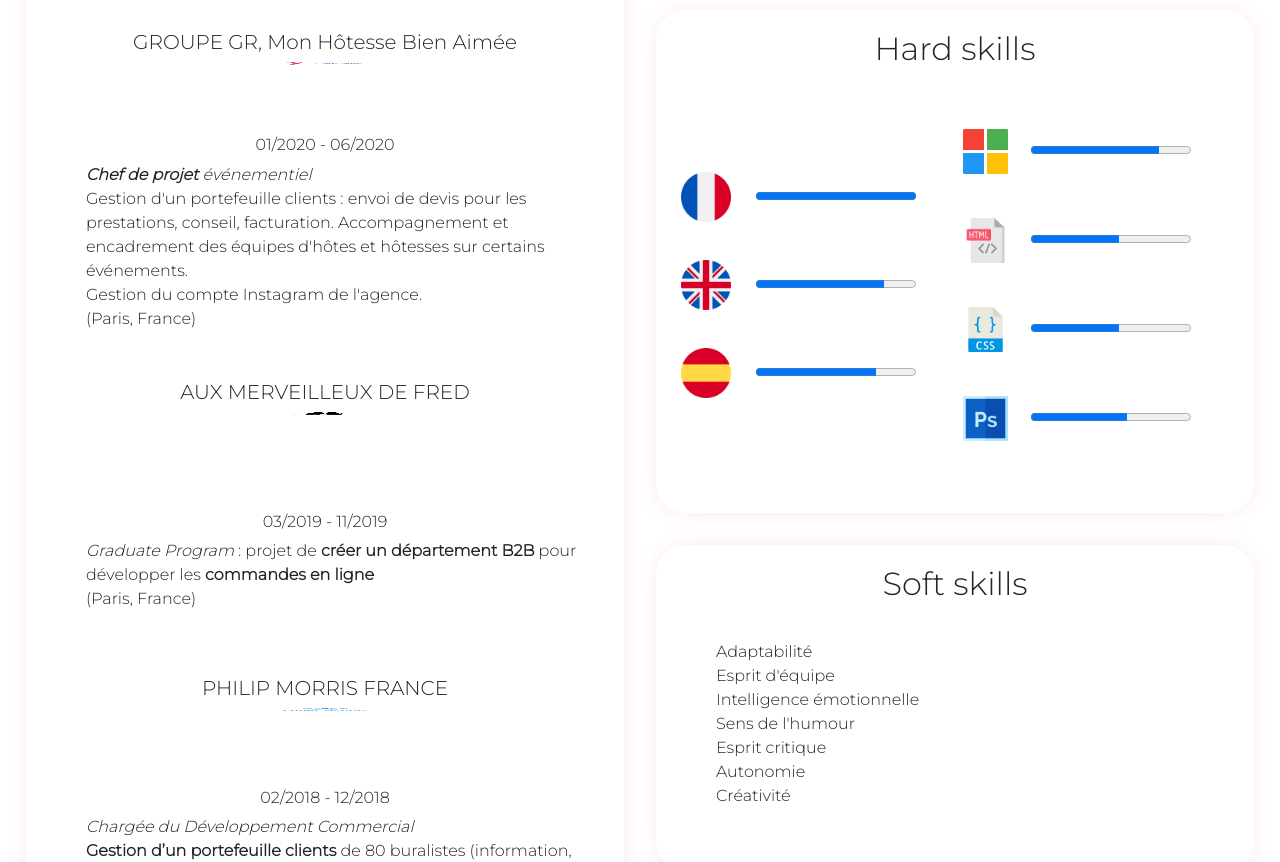
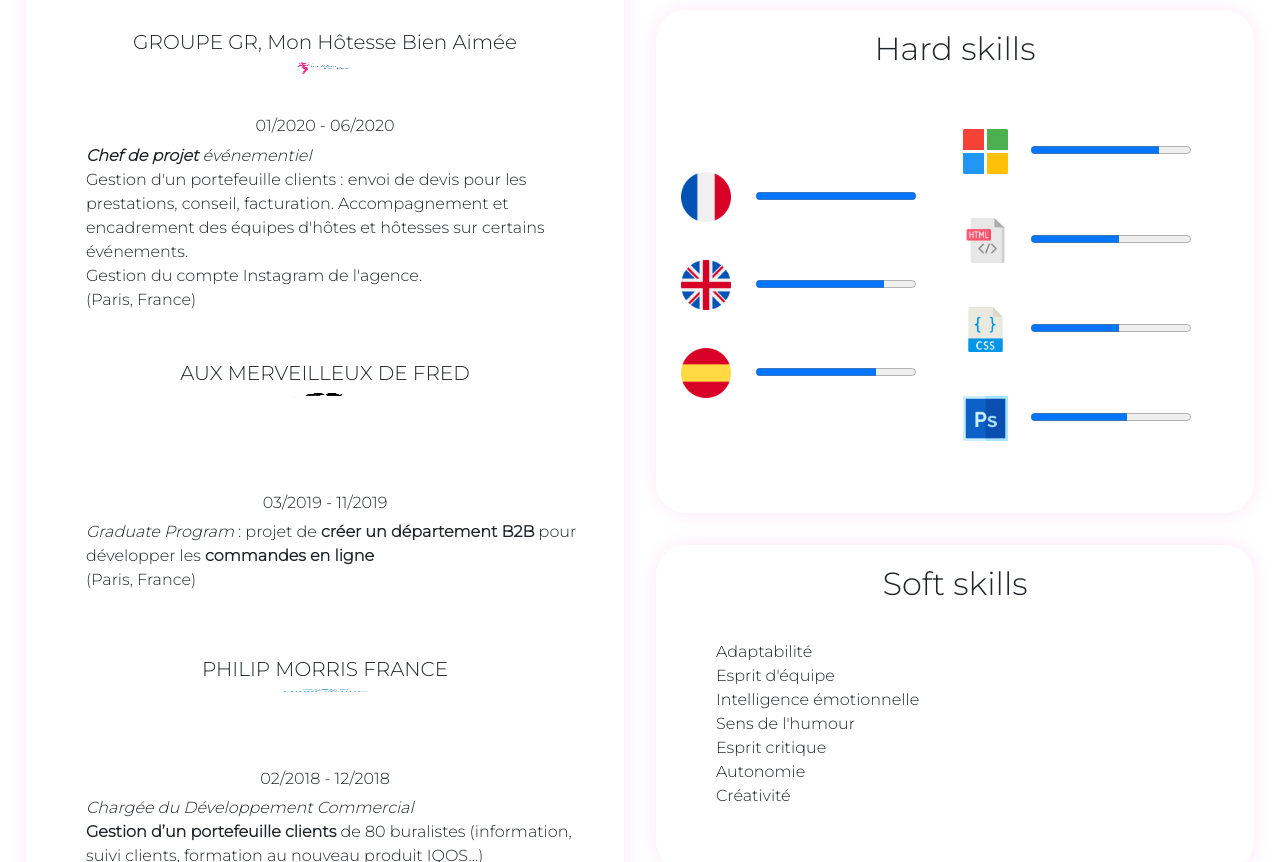
Before and after one commit to ApollineMeunier/ApollineMeunier.github.io, a plain HTML site: page index.html in a window 1280 px wide. Shown: the part 1243-2105 px from the top of the page. Drawn offline with nearby package versions, Linux system fonts and the light colour scheme.

Commit message:
CHANGE GR image size

```diff
--- a/styleweb.css
+++ b/styleweb.css
@@ -127,8 +127,8 @@ justify-content: center;
 
 .h5imggr img{
 display: flex;
-height: 3%;
-width: 15%;
+height: 20%;
+width: 10%;
 margin: auto;
 }
 
```
